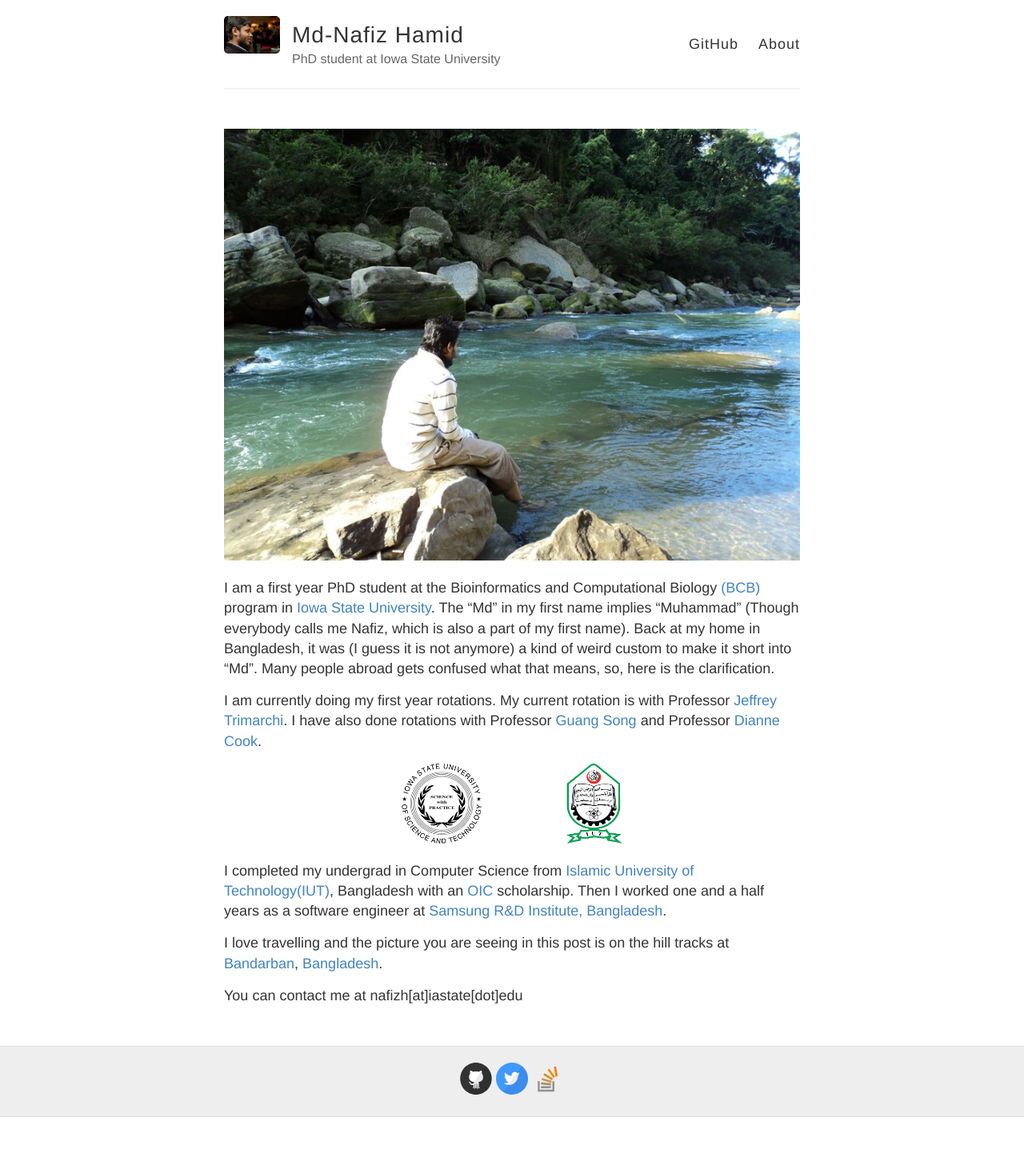
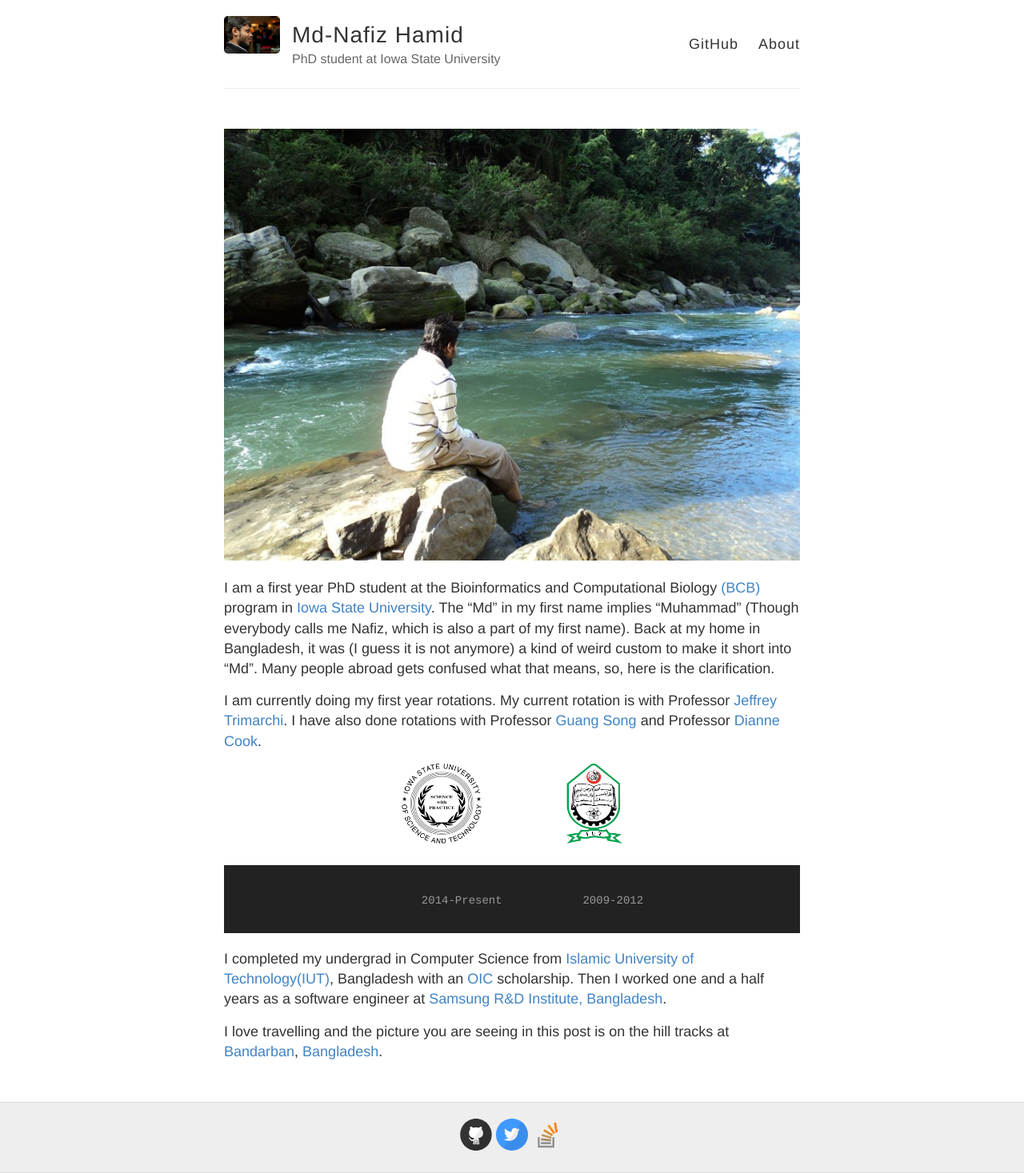
Before and after one commit to nafizh/nafizh.github.io, a Jekyll site: the page built from about.md, in a window 1280 px wide. Shown: the whole page at 80% size. Built offline with Jekyll 4.4.1, drawn with Linux system fonts in a browser that asks for light colours; before the commit the page ends 1397 px from its top, so only the background shows below that.

Commit message:
adding writing below logo

```diff
--- a/about.md
+++ b/about.md
@@ -17,8 +17,8 @@ I am currently doing my first year rotations. My current rotation is with Profes
 <img src="{{ site.baseurl }}/images/iut.png" alt="Drawing" width="70" height="100" style="margin:0 50px"/>
 </div>
 
+                               2014-Present            2009-2012
+
 I completed my undergrad in Computer Science from [Islamic University of Technology(IUT)](http://www.iutoic-dhaka.edu/), Bangladesh with an [OIC](http://www.oic-oci.org/oicv2/home/?lan=en) scholarship. Then I worked one and a half years as a software engineer at [Samsung R&D Institute, Bangladesh](http://en.wikipedia.org/wiki/SRBD).
 
 I love travelling and the picture you are seeing in this post is on the hill tracks at [Bandarban](http://en.wikipedia.org/wiki/Bandarban_District), [Bangladesh](http://en.wikipedia.org/wiki/Bangladesh).
-
-You can contact me at nafizh[at]iastate[dot]edu
```
